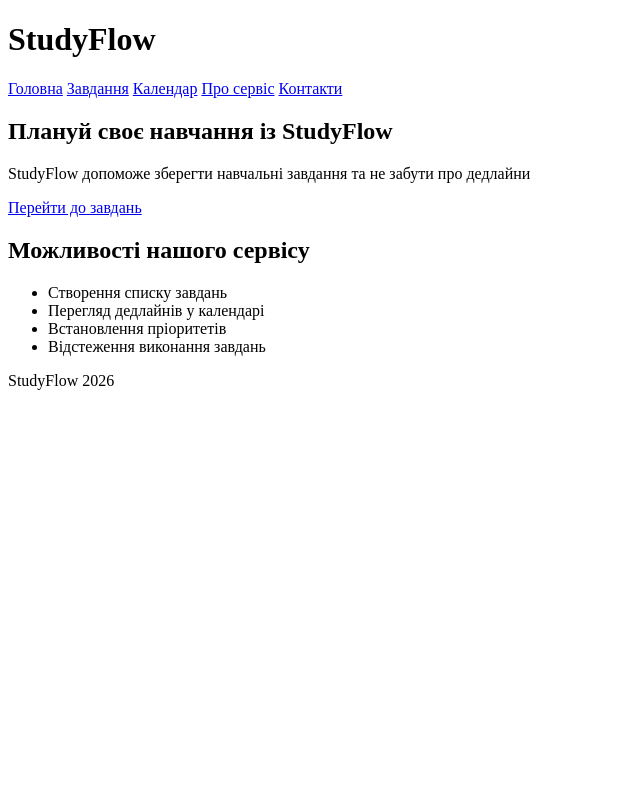
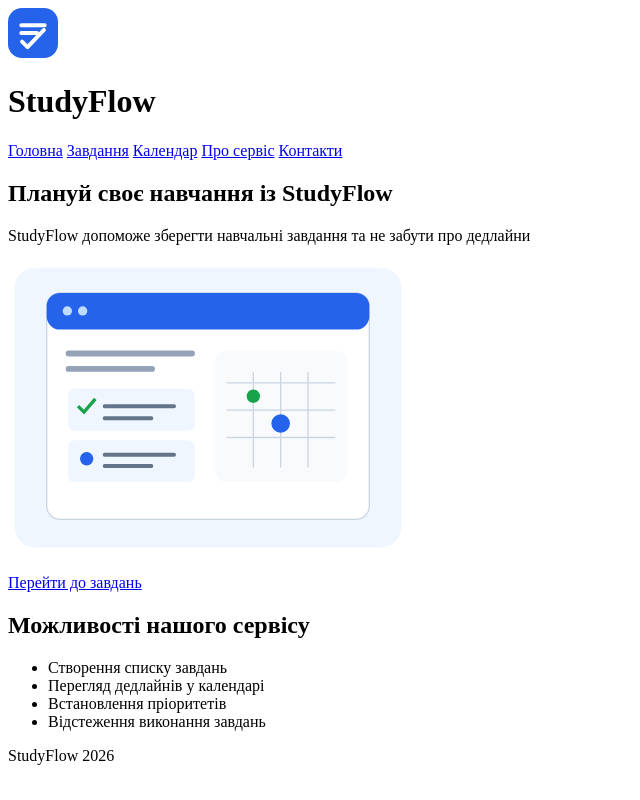
Before and after one commit to RiabyiYevhenii-student/StudyFlow, a plain HTML site: page lab2/index.html in a window 1280 px wide. Shown: the whole page, without its empty margins (0-640 px from the left). Drawn offline with Linux system fonts and the light colour scheme.

Commit message:
Додав логотип та ілюстрацію

```diff
--- a/lab2/index.html
+++ b/lab2/index.html
@@ -8,6 +8,7 @@
 <body>
 
 <header>
+    <img src="images/logo.svg" alt="Логотип StudyFlow" width="50">
     <h1>StudyFlow</h1>
     <nav>
         <a href="index.html">Головна</a>
@@ -22,7 +23,8 @@
     <section>
         <h2>Плануй своє навчання із StudyFlow</h2>
         <p>StudyFlow допоможе зберегти навчальні завдання та не забути про дедлайни</p>
-        <a href="tasks.html">Перейти до завдань</a>
+        <img src="images/planner.svg" alt="Приклад навчального планувальника" width="400">
+        <p><a href="tasks.html">Перейти до завдань</a></p>
     </section>
 
     <section>
```
Also changed, not shown: lab2/about.html (+1 -0 lines), lab2/calendar.html (+1 -0 lines), lab2/contacts.html (+1 -0 lines), lab2/tasks.html (+1 -0 lines), lab2/images/logo.svg (added), lab2/images/planner.svg (added).
